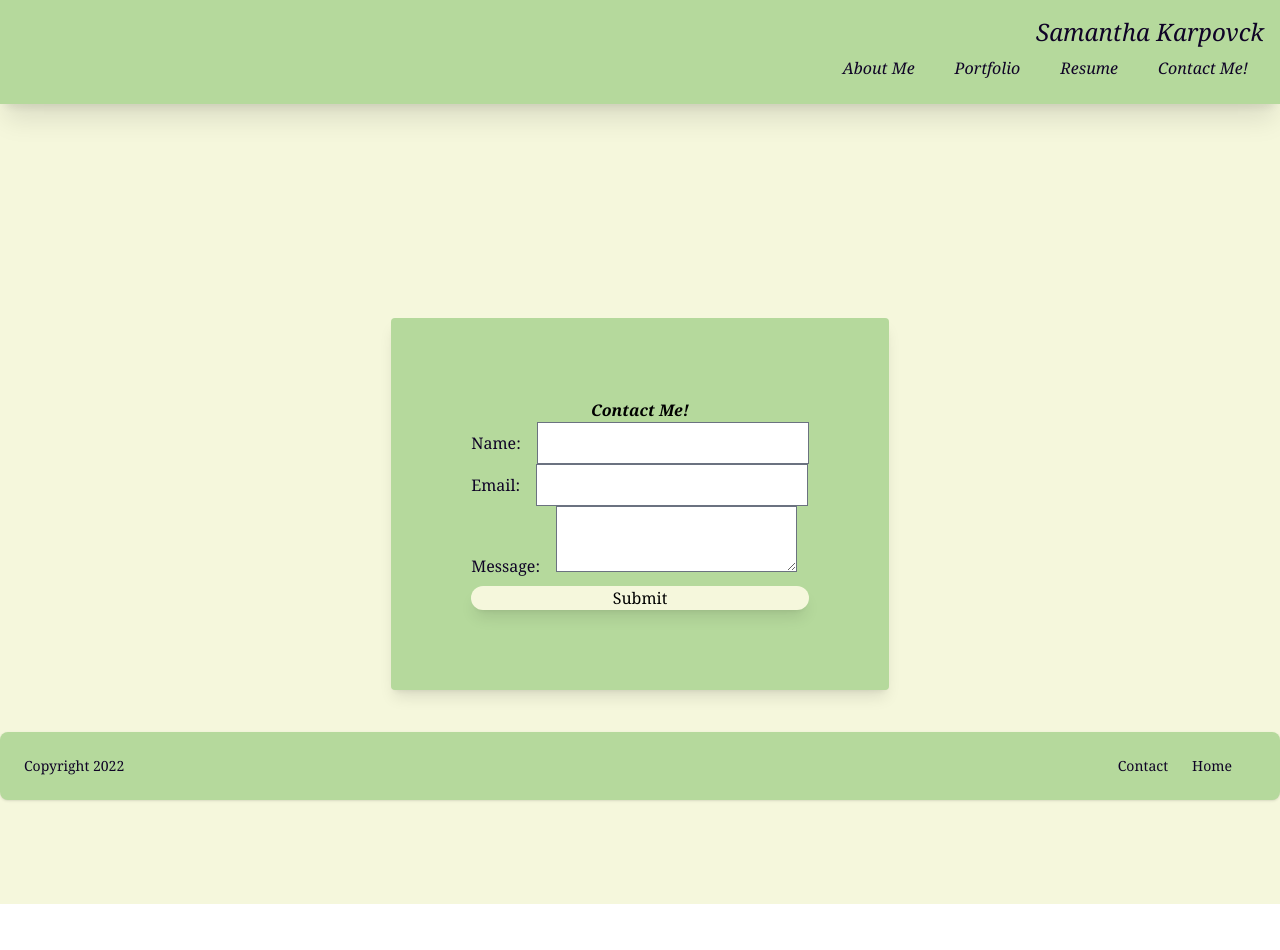
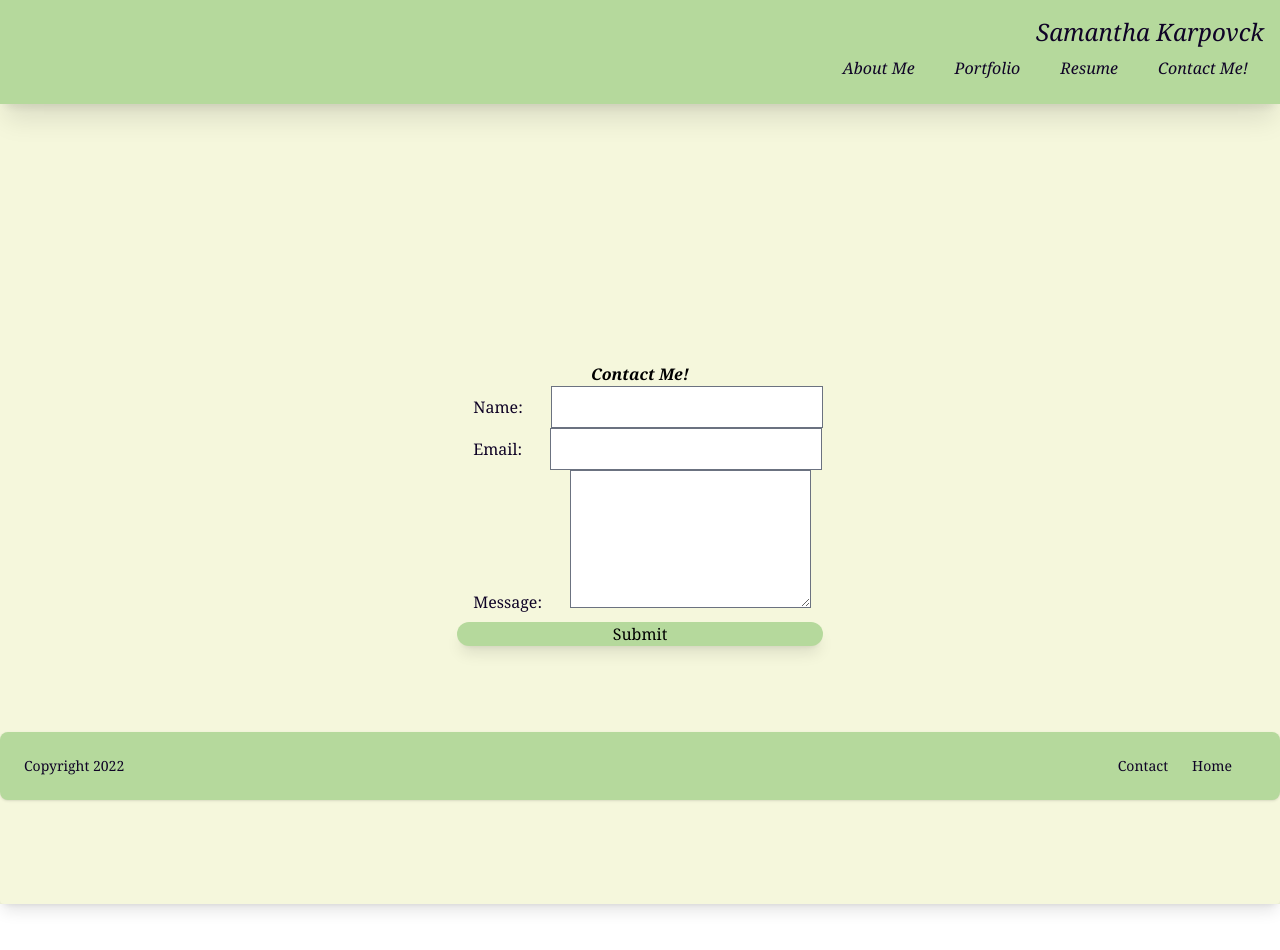
Before and after one commit to samkarp700/react-portfolio, a React (Create React App) app: page / in a window 1280 px wide. Both pictures are taken after a click on the element "Contact Me!". Shown: the top 950 px of the page. Built offline with nearby package versions, Linux system fonts and the light colour scheme.

Commit message:
contact form added

```diff
--- a/src/components/Contact/index.js
+++ b/src/components/Contact/index.js
@@ -1,35 +1,76 @@
-import React from 'react';
+import React, { useState } from 'react';
+import { validateEmail } from '../../utils/helpers'
 
 function Contact() {
+
+    const [formState, setFormState] = useState({ name: '', email: '', message: '' });
+    const [errorMessage, setErrorMessage] = useState('');
+    const { name, email, message } = formState;
+
+    function handleSubmit(e) {
+        e.preventDefault();
+        console.log(formState);
+        if (!errorMessage) {
+            setFormState({ [e.target.name]: e.target.value })
+            console.log('Form', formState);
+        }
+
+    };
+
+    function handleChange(e) {
+        if (e.target.name === 'email') {
+            const isValid = validateEmail(e.target.value);
+            console.log(isValid);
+            if (!isValid) {
+                setErrorMessage('Your Email is invalid.');
+            } else {
+                setErrorMessage('')
+            }
+        } else {
+            if (!e.target.value.length) {
+                setErrorMessage(`${e.target.name} is required`);
+            } else {
+                setErrorMessage('');
+            }
+        }
+    }
+
     return (
         <section class="bg-light">
-        <form class="h-screen container mx-auto grid gap-4 place-content-center static">
-            <div class="container-md bg-green shadow-lg rounded px-20 py-20">
+            <div class="h-screen flex flex-col items-center justify-center bg-light shadow-lg rounded px-20 py-20">
             <h1 class="italic font-bold text-center">Contact Me!</h1>
+        <form onSubmit={handleSubmit}>
             <div>
-                <label for='name'
-                class="font-medium text-dark mr-4"
+                <label htmlFor='name'
+                class="font-medium text-dark w-full mr-3 py-5 px-4 h-2 rounded mb-2"
                 >Name:</label>
-                <input type="text"/>
+                <input type="text" defaultValue={name} onBlur={handleChange} name="name"/>
             </div>
             <div>
-                <label for='email'
-                class="font-medium text-dark mr-4"
+                <label htmlFor='email'
+                class="font-medium text-dark w-full mr-3 py-5 px-4 h-2 rounded mb-2"
                 >Email:</label>
-                <input type="email"></input>
+                <input type="email" defaultValue={email} onBlur={handleChange} name="email"/>
             </div>
             <div>
-                <label for="message"
-                class="font-medium text-dark mr-4"
+                <label htmlFor="message"
+                class="font-medium text-dark w-full mr-3 py-5 px-4 h-2 rounded mb-2"
                 >Message:</label>
-                <textarea name="message"></textarea>
+                <textarea name="message" defaultValue={message} onBlur={handleChange} rows="5"/>
             </div>
+            {errorMessage && (
+                <div>
+                    <p>{errorMessage}</p>
+                </div>
+            )}
             <button type="submit"
-            class="hover:bg-yellow bg-light relative mt-2 w-full inline-flex items-center justify-center px-6 rounded-full shadow-lg"
+            class="hover:bg-yellow bg-green relative mt-2 w-full inline-flex items-center justify-center px-6 rounded-full shadow-lg"
             >Submit</button>
-            </div>
+
         </form>
+        </div>
         </section>
+
     )
 }
 
--- /dev/null
+++ b/src/utils/helpers.js
@@ -0,0 +1,4 @@
+export function validateEmail(email) {
+    var re = /^(([^<>()[\]\\.,;:\s@"]+(\.[^<>()[\]\\.,;:\s@"]+)*)|(".+"))@((\[[0-9]{1,3}\.[0-9]{1,3}\.[0-9]{1,3}\.[0-9]{1,3}\])|(([a-zA-Z\-0-9]+\.)+[a-zA-Z]{2,}))$/;
+    return re.test(String(email).toLowerCase());
+  }
```
